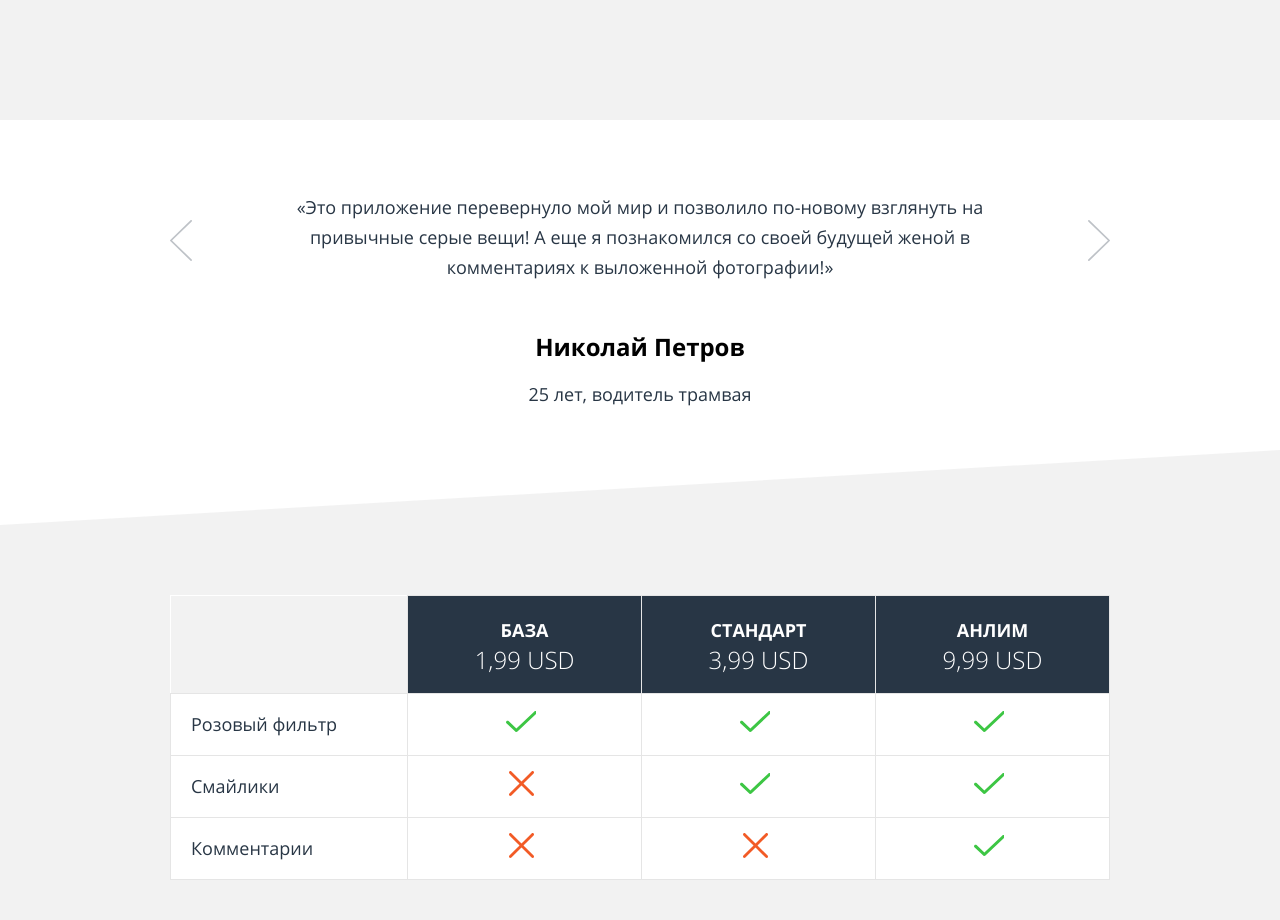
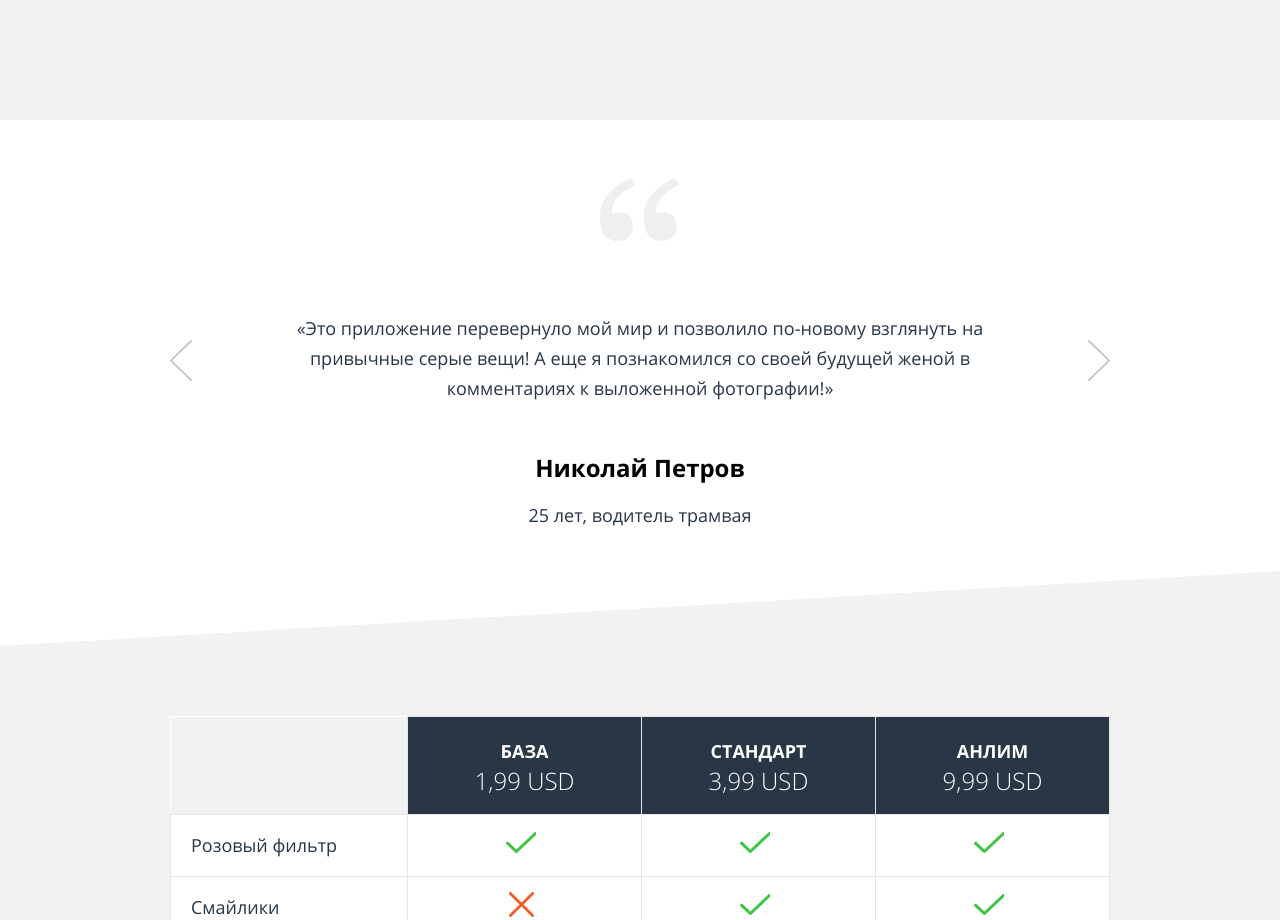
Before and after one commit to PavelGorevoy/1555297-pink-21, a website: page source/index.html in a window 1280 px wide. Shown: the part 2132-3052 px from the top of the page. Drawn offline with nearby package versions, Linux system fonts and the light colour scheme; files that its build step writes are made by us from their sources.

Commit message:
Декор, добавление ковычек в ревью

```diff
--- a/source/sass/blocks/reviews.scss
+++ b/source/sass/blocks/reviews.scss
@@ -16,8 +16,18 @@
   }
 
   @media (min-width: $desktop-width) {
-    padding-top: 72px;
+    padding-top: 193px;
     padding-bottom: 41px;
+
+    &::before {
+      content: "";
+      position: absolute;
+      top: 58px;
+      left: 430px;
+      width: 79px;
+      height: 63px;
+      background: url("../../img/quotes.svg") no-repeat top center;
+    }
   }
 }
 
@@ -113,7 +123,7 @@
 
 .reviews__toggle {
   position: absolute;
-  top: 100px;
+  top: 220px;
   width: 22px;
   height: 41px;
   border: none;
```
Also changed, not shown: source/img/quotes.svg (added).
